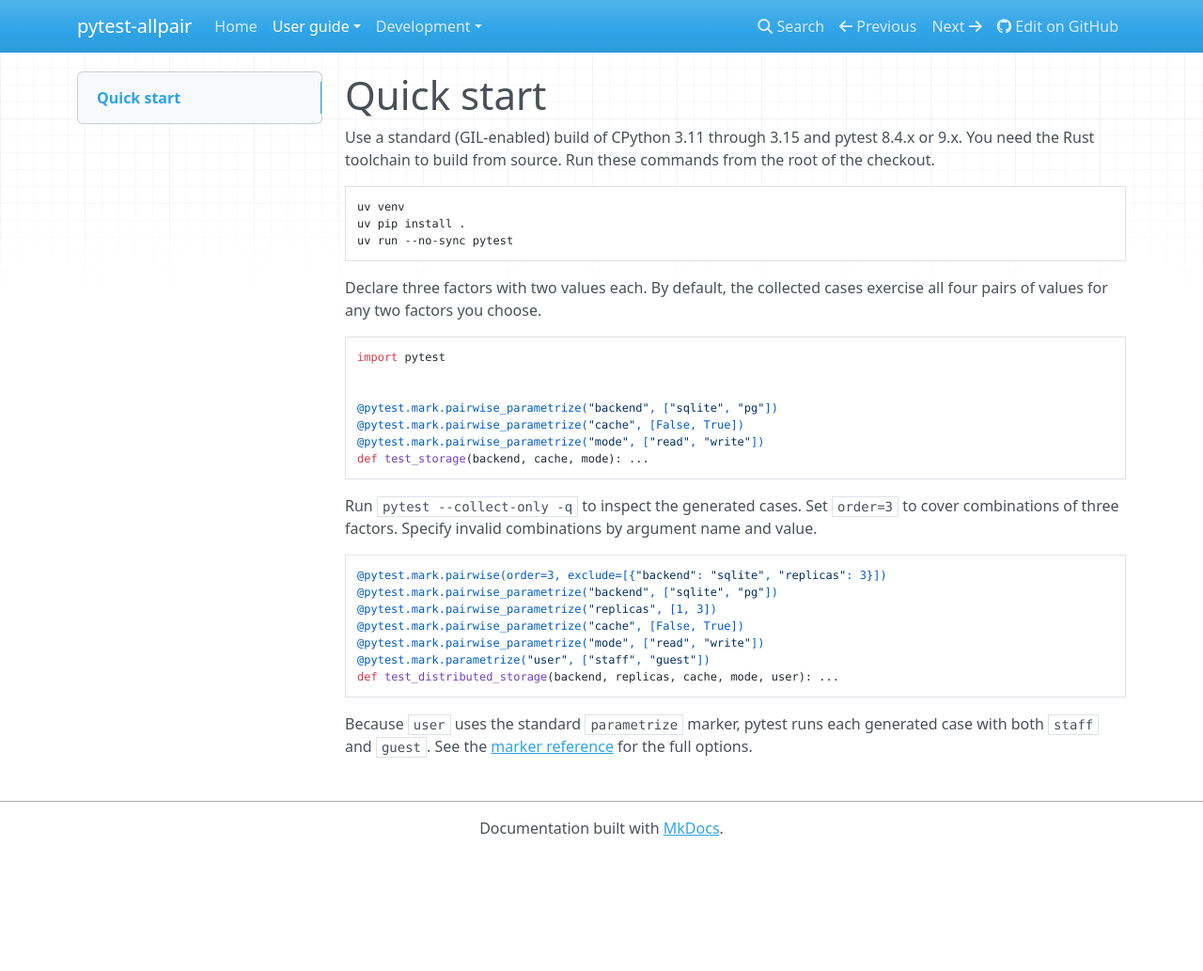
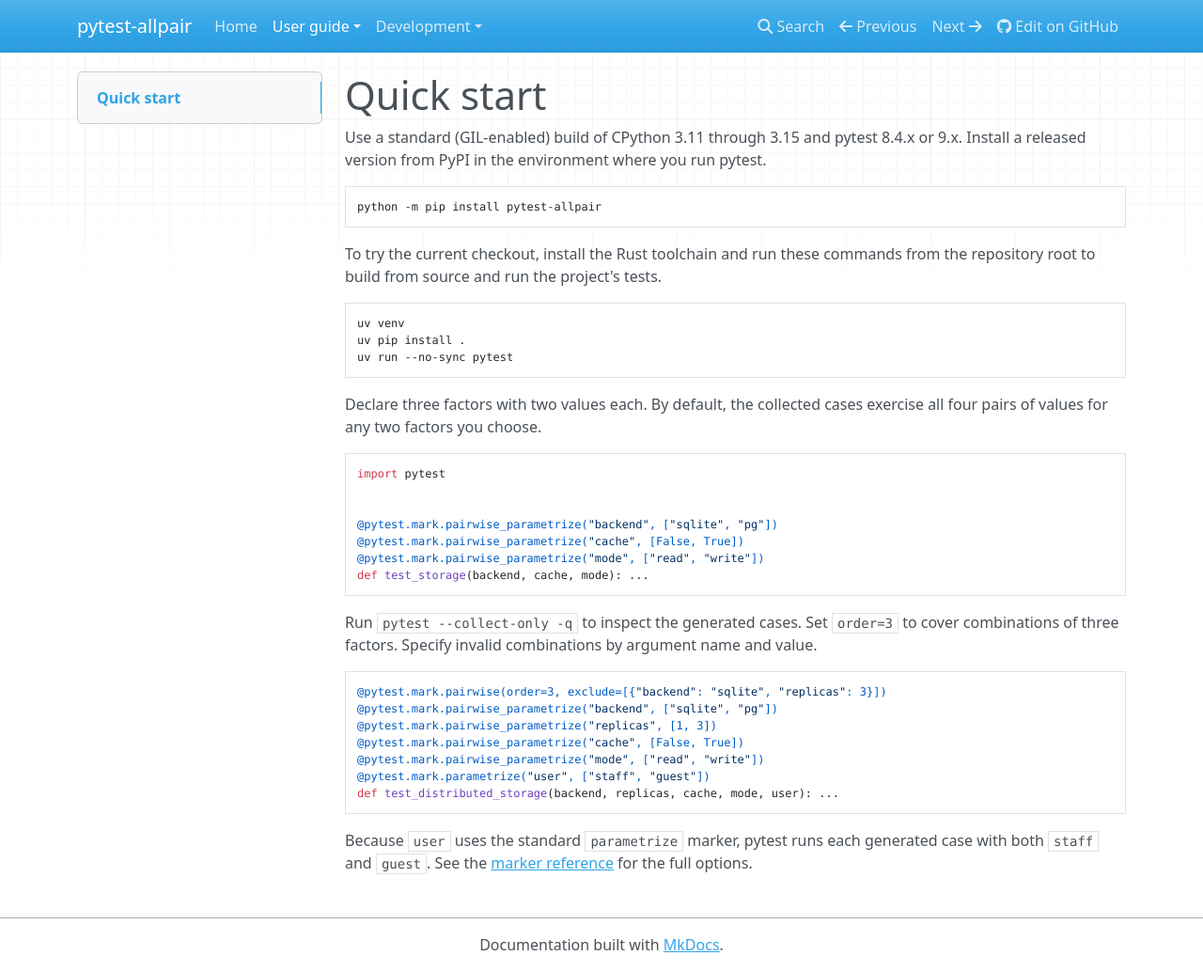
Before and after one commit to HayaoSuzuki/pytest-allpair, an MkDocs documentation site: the page built from docs/user/guides/quickstart.md, in a window 1280 px wide and 1033 px high. Shown: the whole window at 94% size. Built offline with MkDocs 1.6.1, drawn with Linux system fonts in a browser that asks for light colours; nearby versions of some CDN libraries.

Commit message:
Document installing released wheels from PyPI

````diff
--- a/docs/user/guides/quickstart.md
+++ b/docs/user/guides/quickstart.md
@@ -1,6 +1,12 @@
 # Quick start
 
-Use a standard (GIL-enabled) build of CPython 3.11 through 3.15 and pytest 8.4.x or 9.x. You need the Rust toolchain to build from source. Run these commands from the root of the checkout.
+Use a standard (GIL-enabled) build of CPython 3.11 through 3.15 and pytest 8.4.x or 9.x. Install a released version from PyPI in the environment where you run pytest.
+
+```sh
+python -m pip install pytest-allpair
+```
+
+To try the current checkout, install the Rust toolchain and run these commands from the repository root to build from source and run the project's tests.
 
 ```sh
 uv venv
````
Also changed, not shown: README.md (+11 -1 lines).
